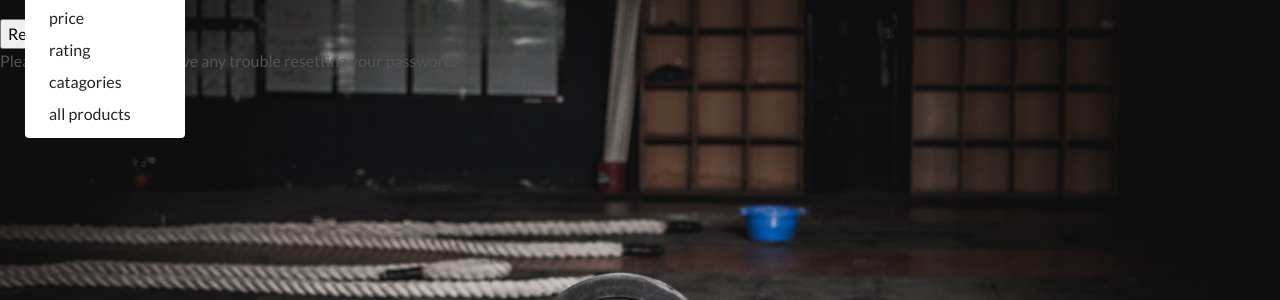
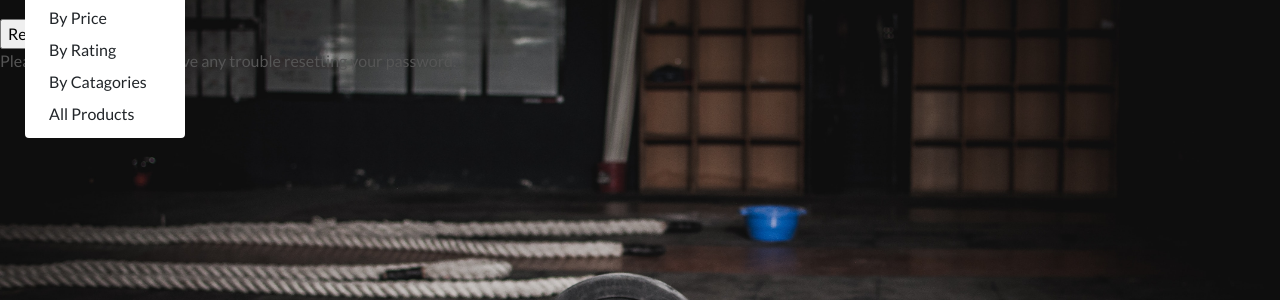
Before and after one commit to E01N/GymElite, a Django app: page /accounts/password/reset/ in a window 1280 px wide, after a click on "ALL PRODUCTS". Shown: the part 128-428 px from the top of the page. Run offline with Django 3.2, Linux system fonts and the light colour scheme; some libraries are stand-ins or nearby versions.

Commit message:
capitalised menu items

```diff
--- a/templates/includes/main-nav.html
+++ b/templates/includes/main-nav.html
@@ -2,25 +2,25 @@
     <ul class="navbar-nav w-auto mx-auto">
         <li class="nav-item dropdown">
             <a class="logo-font font-weight-bold nav-link text-black mr-5" href="#" id="all-products-link" data-toggle="dropdown" aria-haspopup="true" aria-expanded="false">
-                All Products
+                all products
             </a>
             <div class="dropdown-menu border-0" aria-labelledby="all-products-link">
-                <a href="" class="dropdown-item">price</a>
-                <a href="" class="dropdown-item">rating</a>
-                <a href="" class="dropdown-item">catagories</a>
-                <a href="" class="dropdown-item">all products</a>
+                <a href="" class="dropdown-item">By Price</a>
+                <a href="" class="dropdown-item">By Rating</a>
+                <a href="" class="dropdown-item">By Catagories</a>
+                <a href="" class="dropdown-item">All Products</a>
             </div>
         </li>
 
         <li class="nav-item dropdown">
             <a class="logo-font font-weight-bold nav-link text-black mr-5" href="#" id="clothing-link" data-toggle="dropdown" aria-haspopup="true" aria-expanded="false">
-                Clothing
+                clothing
             </a>
             <div class="dropdown-menu border-0" aria-labelledby="all-products-link">
-                <a href="" class="dropdown-item">tops</a>
-                <a href="" class="dropdown-item">bottoms</a>
-                <a href="" class="dropdown-item">sets</a>
-                <a href="" class="dropdown-item">accesories</a>
+                <a href="" class="dropdown-item">Tops</a>
+                <a href="" class="dropdown-item">Bottoms</a>
+                <a href="" class="dropdown-item">Sets</a>
+                <a href="" class="dropdown-item">Accesories</a>
             </div>
         </li>
 
```
Also changed, not shown: other parts of templates/includes/main-nav.html (+12 -12 lines).
